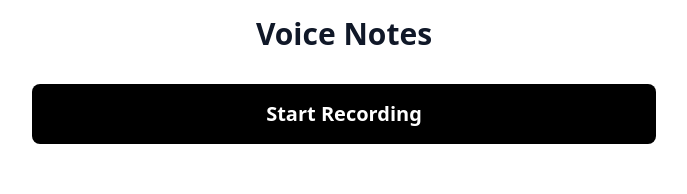
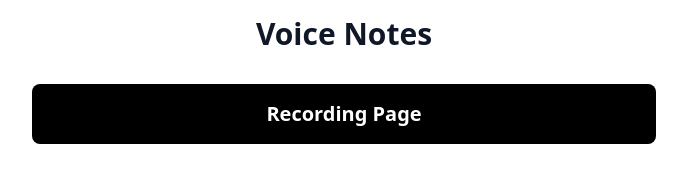
Before and after one commit to SatyamSingh432/voice_notes, a React (Vite) app in the folder frontend/: page /create in a window 1280 px wide. Shown: the top 194 px of the page, without its empty margins (296-983 px from the left). Built offline with nearby package versions, Linux system fonts and the light colour scheme.

Commit message:
fix: design

```diff
--- a/frontend/src/App.jsx
+++ b/frontend/src/App.jsx
@@ -16,7 +16,7 @@ function App() {
           to="/create"
           className="block w-[50%] mx-auto  py-4 px-6 bg-black text-white font-bold rounded-lg text-center text-xl mb-8 hover:bg-gray-800 transition duration-200"
         >
-          Start Recording
+          Recording Page
         </Link>
         <Routes>
           <Route path="/" element={<NotesList />} />
--- a/frontend/src/components/NoteCard.jsx
+++ b/frontend/src/components/NoteCard.jsx
@@ -8,15 +8,20 @@ const NoteCard = ({ note, deleteNoteHandler }) => {
         <p className="text-gray-800 text-lg mb-4">
           <span className="font-semibold">Transcript:</span> {note.transcript}
         </p>
+        {note.summary && (
+          <p className="text-gray-700 text-base mb-4">
+            <span className="font-semibold">Summary:</span> {note.summary}
+          </p>
+        )}
       </div>
       <div className="flex flex-col mt-4 gap-2 text-center">
         <div className="flex justify-between gap-4">
-          <Link
+          {/* <Link
             to={"/edit/" + note._id}
             className="px-4 py-2 bg-gray-200 text-gray-800 rounded-md w-full text-center hover:bg-gray-300 transition duration-200"
           >
             Edit
-          </Link>
+          </Link> */}
           <button
             onClick={() => {
               deleteNoteHandler(note._id);
@@ -31,7 +36,7 @@ const NoteCard = ({ note, deleteNoteHandler }) => {
           to={"/edit/" + note._id}
           className="px-4 py-2 bg-black text-white rounded-md hover:bg-gray-800 transition duration-200 cursor-pointer"
         >
-          Generate Summary
+          Edit & Summarize Page
         </Link>
       </div>
     </div>
```
